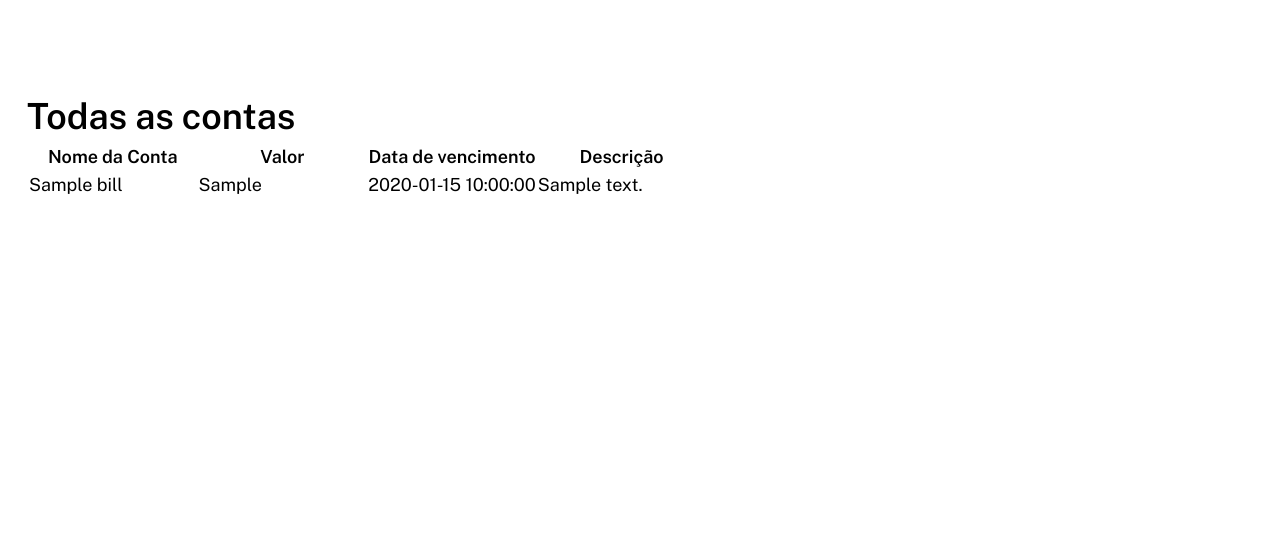
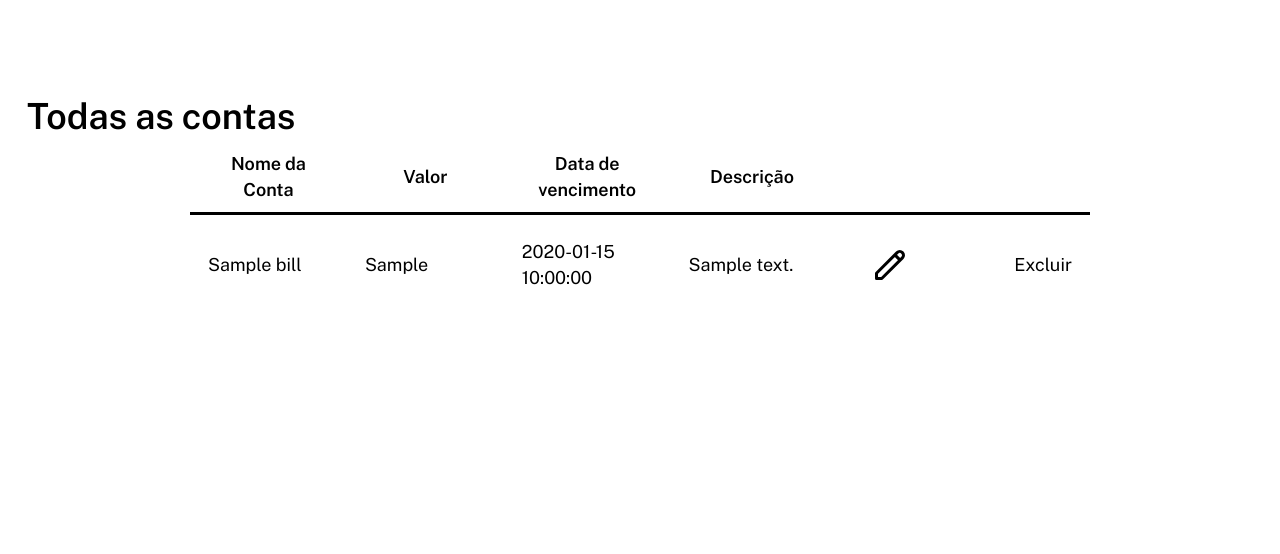
Before and after one commit to gabmats-creator/coincare-project, a Flask app: template templates/bills_to_pay.html in a window 1280 px wide. Shown: the part 75-629 px from the top of the page. Run offline with Flask 3, Linux system fonts and the light colour scheme; the template is opened without the code that fills it: most values are stand-ins (such as "Sample title", 1, 10 or a date in 2020).

Commit message:
Adicionando ícone de edição e editando informações

```diff
--- a/app.py
+++ b/app.py
@@ -103,7 +103,7 @@ def create_app():
         if form.validate_on_submit():
             expire_date = str(form.expire_date.data)
             expire_formatted = datetime.strptime(expire_date, '%Y-%m-%d').strftime("%d-%m-%Y")
-            insertion_date = datetime.today().strftime("%d-%m-%Y")
+            insertion_date = datetime.now().strftime("%d/%m/%Y %H:%M:%S")
             description = "" if not form.description.data else form.description.data
             bill = Bill(
                 _id=uuid.uuid4().hex,
--- a/static/css/bills.css
+++ b/static/css/bills.css
@@ -35,3 +35,69 @@
     text-align: center;
     font-size: 1rem;
 }
+
+.bill__edit {
+    display: flex;
+    text-decoration: none;
+    align-items: center;
+    margin-left: 1rem;
+    color: inherit;
+}
+
+.bill__edit:hover {
+    text-decoration: underline;
+    color: var(--item-colour);
+}
+
+.pencil {
+    width: 2em;
+    height: 3em;
+    margin-left: 3px;
+}
+
+.bill__delete {
+    display: flex;
+    text-decoration: none;
+    align-items: center;
+    margin-left: 1rem;
+    color: inherit;
+}
+
+.bill__delete:hover {
+    text-decoration: underline;
+    color: var(--item-colour);
+}
+
+.button--add {
+    position: absolute;
+    bottom: 4rem;
+    right: 2rem;
+    display: flex;
+    height: 5rem;
+    width: 5rem;
+    border: var(--border);
+    border-radius: 50%;
+    color: var(--text-dark);
+    text-decoration: none;
+    font-weight: 600;
+    font-size: 1.75rem;
+    align-items: center;
+    justify-content: center;
+}
+
+@media screen and (min-width: 50em) {
+    .button--add {
+        right: 3rem;
+    }
+}
+
+@media screen and (min-width: 80em) {
+    .button--add {
+        right: 4rem;
+    }
+}
+
+.button--add:hover {
+    color: var(--text);
+    background-color: var(--item-colour);
+}
--- a/templates/bills_to_pay.html
+++ b/templates/bills_to_pay.html
@@ -1,7 +1,9 @@
+{% from "macros/svgs.html" import trash, pencil %}
+
 {% extends "layout.html" %}
 
 {% block head_content %}
-    <link rel="stylesheet" href="{{ url_for('static', filename='css/bills_to_pay.css') }}">
+    <link rel="stylesheet" href="{{ url_for('static', filename='css/bills.css') }}">
 {% endblock %}
 
 {% block main_content %}
@@ -22,6 +24,7 @@
                 <th class="table__cell table__cell--header">Data de vencimento</th>
                 <th class="table__cell table__cell--header">Descrição</th>
                 <th class="table__cell table__cell--header"></th>
+                <th class="table__cell table__cell--header"></th>
             </thead>
             <tbody>
                 {% for bill in bill_data %}
@@ -32,12 +35,14 @@
                         <td class="table__cell">{{ bill.billValue }}</td>
                         <td class="table__cell">{{ bill.expireDate }}</td>
                         <td class="table__cell">{{ bill.description}}</td>
+                        <td class="table__cell"><a class="bill__edit" href="#">{{ pencil("pencil") }}</a></td>
+                        <td class="table__cell"><a class="bill__delete" href="#">Excluir</a></td>
                     </tr>
                 {% endfor %}
             </tbody>
         </table>
     {% else %}
-        <p class="table__empty">Você ainda não possui nenhuma conta a pagar, deseja <a href="url_for('add_bill')" class="link">adicionar uma conta</a>?</p>
+        <p class="table__empty">Você ainda não possui nenhuma conta a pagar, deseja <a href="{{ url_for('add_bill') }}" class="link">adicionar uma conta</a>?</p>
     {% endif %}
 
     <a
--- a/templates/index.html
+++ b/templates/index.html
@@ -38,9 +38,6 @@
                         <td class="table__cell">
                             <p class="table__element">{{ bill.description }}</p>
                         </td>
-                        <td class="table__cell">
-                            <a href="{{ url_for('bill', _id=bill._id) }}" class="table__link">Detalhes</a>
-                        </td>
                     </tr>
                 {% endfor %}
             </tbody>
```
Also changed, not shown: templates/bill_details.html (deleted, +0 -13 lines), templates/macros/svgs.html (line endings or trailing spaces).
